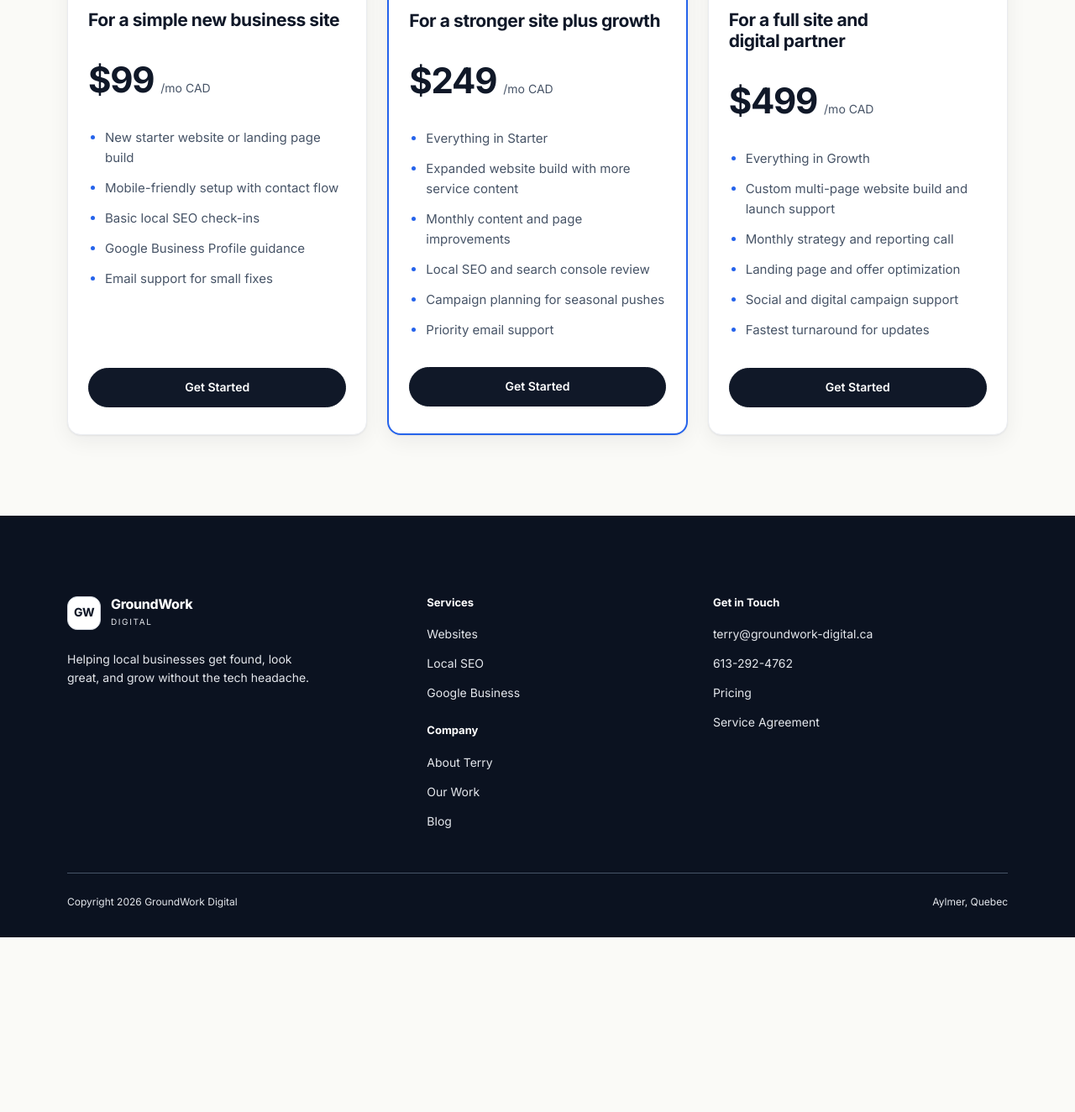
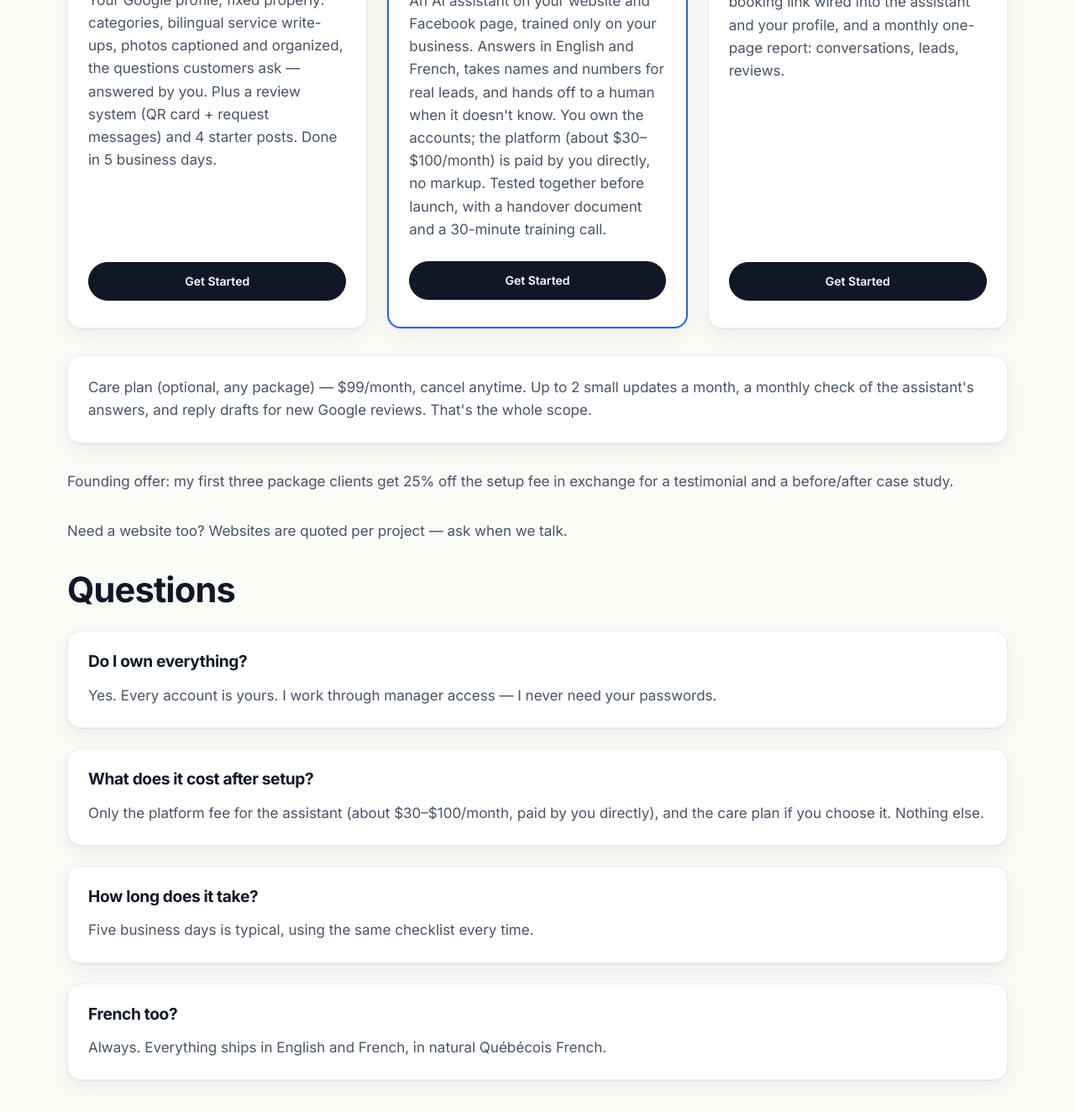
Before and after one commit to terrybevvan-bit/groundwork-digital, a website: page pricing/index.html in a window 1280 px wide. Shown: the part 742-2066 px from the top of the page at 84% size. Before the commit the page ends 1858 px from the top, so only its background shows below. Drawn offline with Linux system fonts and the light colour scheme.

Commit message:
Update homepage and pricing for AI and Google setup packages

```diff
--- a/pricing/index.html
+++ b/pricing/index.html
@@ -4,7 +4,7 @@
 <meta charset="UTF-8"/>
 <meta name="viewport" content="width=device-width, initial-scale=1.0"/>
 <title>Pricing - GroundWork Digital</title>
-<meta name="description" content="Monthly website and digital marketing subscription plans for small businesses in Pontiac and the Outaouais."/>
+<meta name="description" content="AI and Google setup packages for local businesses in Gatineau, the Outaouais and Pontiac. Fixed price. Done in days. You own everything."/>
 <link rel="icon" href="/favicon.svg" type="image/svg+xml"/>
 <link href="https://fonts.googleapis.com/css2?family=Inter:wght@400;500;600;650;700;750&display=swap" rel="stylesheet"/>
 <link rel="stylesheet" href="/subscription.css"/>
@@ -34,9 +34,9 @@
 <div class="page-wrap">
   <header class="page-hero">
     <div class="page-hero-inner">
-      <div class="section-tag">Monthly Plans</div>
-      <h1>Websites and marketing that keep <em>moving.</em></h1>
-      <p>Choose the monthly website build and marketing support level that fits where your business is now. Your site creation is included in the monthly plan, with no separate setup fee and no trial period.</p>
+      <div class="section-tag">One-time Packages</div>
+      <h1>AI &amp; Google setup for <em>local businesses.</em></h1>
+      <p>Fixed price. Done in days. You own everything.</p>
     </div>
   </header>
 
@@ -44,50 +44,56 @@
     <div class="container">
       <div class="pricing-grid">
         <article class="tier-card">
-          <div class="tier-label">Starter</div>
-          <h2>For a simple new business site</h2>
-          <div class="tier-price"><strong>$99</strong><span>/mo CAD</span></div>
-          <ul>
-            <li>New starter website or landing page build</li>
-            <li>Mobile-friendly setup with contact flow</li>
-            <li>Basic local SEO check-ins</li>
-            <li>Google Business Profile guidance</li>
-            <li>Email support for small fixes</li>
-          </ul>
-          <a class="btn-primary" href="/signup/?tier=starter">Get Started</a>
+          <h2>Get Found — Google Profile Tune-Up</h2>
+          <div class="tier-price"><strong>$450</strong><span>one-time</span></div>
+          <p class="section-intro">Your Google profile, fixed properly: categories, bilingual service write-ups, photos captioned and organized, the questions customers ask — answered by you. Plus a review system (QR card + request messages) and 4 starter posts. Done in 5 business days.</p>
+          <a class="btn-primary" href="/contact.html">Get Started</a>
         </article>
 
         <article class="tier-card featured most-popular">
           <span class="popular-label">Most popular</span>
-          <div class="tier-label">Growth</div>
-          <h2>For a stronger site plus growth</h2>
-          <div class="tier-price"><strong>$249</strong><span>/mo CAD</span></div>
-          <ul>
-            <li>Everything in Starter</li>
-            <li>Expanded website build with more service content</li>
-            <li>Monthly content and page improvements</li>
-            <li>Local SEO and search console review</li>
-            <li>Campaign planning for seasonal pushes</li>
-            <li>Priority email support</li>
-          </ul>
-          <a class="btn-primary" href="/signup/?tier=growth">Get Started</a>
+          <h2>Always Answer — AI Customer Assistant</h2>
+          <div class="tier-price"><strong>$1,250</strong><span>one-time setup</span></div>
+          <p class="section-intro">An AI assistant on your website and Facebook page, trained only on your business. Answers in English and French, takes names and numbers for real leads, and hands off to a human when it doesn't know. You own the accounts; the platform (about $30–$100/month) is paid by you directly, no markup. Tested together before launch, with a handover document and a 30-minute training call.</p>
+          <a class="btn-primary" href="/contact.html">Get Started</a>
         </article>
 
         <article class="tier-card">
-          <div class="tier-label">Partner</div>
-          <h2>For a full site and digital partner</h2>
-          <div class="tier-price"><strong>$499</strong><span>/mo CAD</span></div>
-          <ul>
-            <li>Everything in Growth</li>
-            <li>Custom multi-page website build and launch support</li>
-            <li>Monthly strategy and reporting call</li>
-            <li>Landing page and offer optimization</li>
-            <li>Social and digital campaign support</li>
-            <li>Fastest turnaround for updates</li>
-          </ul>
-          <a class="btn-primary" href="/signup/?tier=partner">Get Started</a>
+          <h2>Full Front Desk</h2>
+          <div class="tier-price"><strong>$1,595</strong><span>one-time setup</span></div>
+          <p class="section-intro">Both packages together, plus your booking link wired into the assistant and your profile, and a monthly one-page report: conversations, leads, reviews.</p>
+          <a class="btn-primary" href="/contact.html">Get Started</a>
         </article>
       </div>
+
+      <div class="section-link">
+        <div class="start-here-box">
+          <p>Care plan (optional, any package) — $99/month, cancel anytime. Up to 2 small updates a month, a monthly check of the assistant's answers, and reply drafts for new Google reviews. That's the whole scope.</p>
+        </div>
+      </div>
+      <p class="section-link">Founding offer: my first three package clients get 25% off the setup fee in exchange for a testimonial and a before/after case study.</p>
+      <p class="section-link">Need a website too? Websites are quoted per project — ask when we talk.</p>
+      <section class="section-link" aria-labelledby="questions-heading">
+        <h2 class="section-heading" id="questions-heading">Questions</h2>
+        <div class="services-list">
+          <div class="sidebar-card">
+            <h3 class="heading-space">Do I own everything?</h3>
+            <p>Yes. Every account is yours. I work through manager access — I never need your passwords.</p>
+          </div>
+          <div class="sidebar-card">
+            <h3 class="heading-space">What does it cost after setup?</h3>
+            <p>Only the platform fee for the assistant (about $30–$100/month, paid by you directly), and the care plan if you choose it. Nothing else.</p>
+          </div>
+          <div class="sidebar-card">
+            <h3 class="heading-space">How long does it take?</h3>
+            <p>Five business days is typical, using the same checklist every time.</p>
+          </div>
+          <div class="sidebar-card">
+            <h3 class="heading-space">French too?</h3>
+            <p>Always. Everything ships in English and French, in natural Québécois French.</p>
+          </div>
+        </div>
+      </section>
     </div>
   </main>
 
```
Also changed, not shown: index.html (+7 -13 lines).
